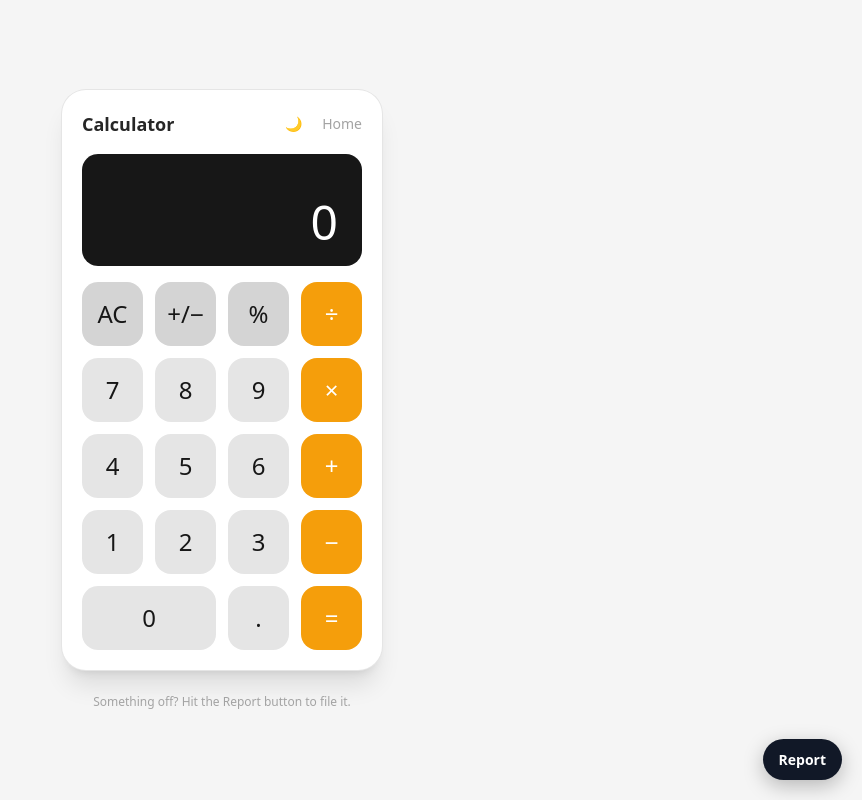
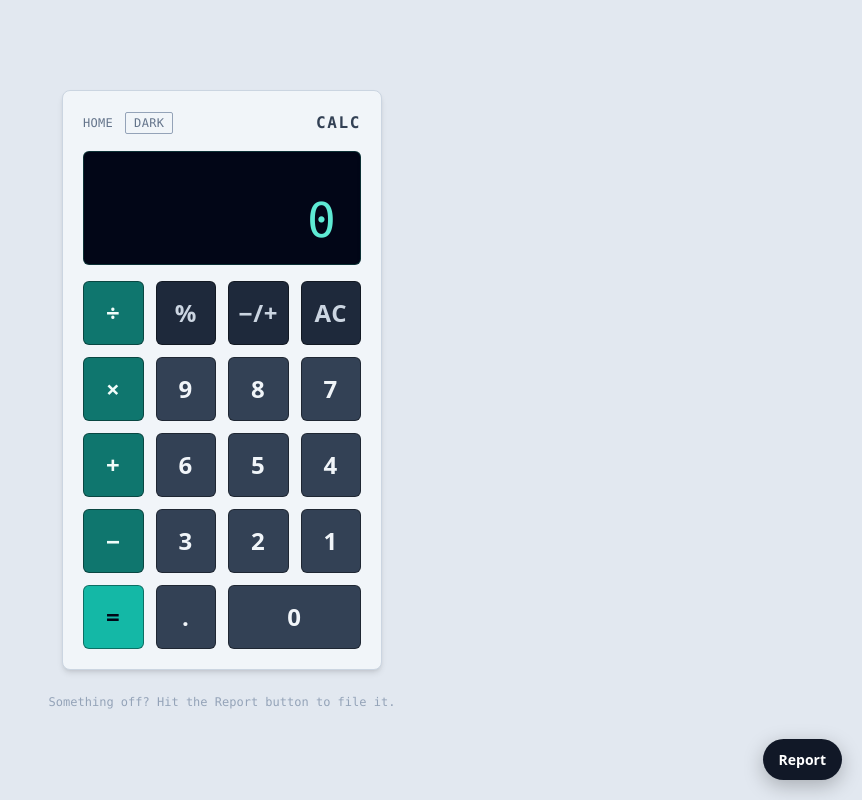
Before and after one commit to willyt3hwhale/paikko, a Next.js app: page /calc in a window 1280 px wide. Shown: the whole page, without its empty margins (418-1280 px from the left). Built offline with nearby package versions, Linux system fonts and the light colour scheme.

Commit message:
Calculator demo baseline (restyle + rtl from agent loop)

```diff
--- a/app/calc/Display.tsx
+++ b/app/calc/Display.tsx
@@ -25,12 +25,15 @@ export function Display() {
       : " ";
 
   return (
-    <div className="calc-display flex flex-col items-end justify-end gap-1 rounded-2xl bg-neutral-900 px-6 py-5 text-white">
-      <div className="calc-display-pending h-5 text-sm font-medium text-neutral-400">
+    <div
+      dir="ltr"
+      className="calc-display flex flex-col items-end justify-end gap-1 rounded-md border border-teal-900/60 bg-slate-950 px-6 py-5 font-mono text-teal-300 shadow-inner"
+    >
+      <div className="calc-display-pending h-5 text-sm font-medium text-teal-600">
         {pending}
       </div>
       <div
-        className="calc-display-current w-full truncate text-right text-5xl font-light tabular-nums"
+        className="calc-display-current w-full truncate text-right text-5xl font-medium tabular-nums"
         data-testid="calc-display"
       >
         {current}
--- a/app/calc/Key.tsx
+++ b/app/calc/Key.tsx
@@ -4,11 +4,14 @@ import type { ReactNode } from "react";
 
 type KeyVariant = "digit" | "operator" | "function" | "equals";
 
+// Flat, square, high-contrast keys - deliberately not the iOS rounded-pill /
+// orange look. Digits are slate, functions are a muted steel, operators/equals
+// use a teal accent instead of Apple's amber.
 const VARIANT_CLASS: Record<KeyVariant, string> = {
-  digit: "bg-neutral-200 text-neutral-900 hover:bg-neutral-300",
-  operator: "bg-amber-500 text-white hover:bg-amber-400",
-  function: "bg-neutral-300 text-neutral-900 hover:bg-neutral-400",
-  equals: "bg-amber-500 text-white hover:bg-amber-400",
+  digit: "bg-slate-700 text-slate-100 hover:bg-slate-600",
+  operator: "bg-teal-700 text-teal-50 hover:bg-teal-600",
+  function: "bg-slate-800 text-slate-300 hover:bg-slate-700",
+  equals: "bg-teal-500 text-slate-950 hover:bg-teal-400",
 };
 
 /**
@@ -40,8 +43,8 @@ export function Key({
         `calc-key-${label}`,
         VARIANT_CLASS[variant],
         wide ? "col-span-2" : "",
-        "flex h-16 items-center justify-center rounded-2xl text-2xl font-medium",
-        "transition-colors select-none active:scale-95",
+        "flex h-16 items-center justify-center rounded-md text-2xl font-semibold tracking-wide",
+        "border border-black/40 transition-colors select-none active:translate-y-px",
       ].join(" ")}
     >
       {children}
--- a/app/calc/page.tsx
+++ b/app/calc/page.tsx
@@ -50,25 +50,26 @@ export default function CalculatorPage() {
     <main
       className={[
         "flex min-h-screen flex-col items-center justify-center p-6",
-        dark ? "bg-neutral-950" : "bg-neutral-100",
+        dark ? "bg-slate-950" : "bg-slate-200",
       ].join(" ")}
     >
       <section
+        dir="rtl"
         className={[
-          "calc-app w-full max-w-xs rounded-3xl p-5 shadow-xl ring-1",
+          "calc-app w-full max-w-xs rounded-lg border p-5 shadow-md",
           dark
-            ? "bg-neutral-800 ring-neutral-700"
-            : "bg-white ring-neutral-200",
+            ? "border-slate-700 bg-slate-900"
+            : "border-slate-300 bg-slate-100",
         ].join(" ")}
       >
         <header className="mb-4 flex items-center justify-between">
           <h1
             className={[
-              "text-lg font-semibold",
-              dark ? "text-neutral-100" : "text-neutral-800",
+              "font-mono text-base font-bold tracking-widest uppercase",
+              dark ? "text-teal-300" : "text-slate-700",
             ].join(" ")}
           >
-            Calculator
+            Calc
           </h1>
           <div className="flex items-center gap-3">
             <button
@@ -77,21 +78,21 @@ export default function CalculatorPage() {
               aria-pressed={dark}
               onClick={() => setDark((d) => !d)}
               className={[
-                "calc-dark-toggle rounded-full px-2 py-1 text-sm transition-colors select-none",
+                "calc-dark-toggle rounded-sm border px-2 py-0.5 font-mono text-xs tracking-wide uppercase transition-colors select-none",
                 dark
-                  ? "text-neutral-300 hover:text-white"
-                  : "text-neutral-400 hover:text-neutral-600",
+                  ? "border-slate-600 text-slate-300 hover:bg-slate-800"
+                  : "border-slate-400 text-slate-500 hover:bg-slate-200",
               ].join(" ")}
             >
-              {dark ? "☀️" : "🌙"}
+              {dark ? "Light" : "Dark"}
             </button>
             <Link
               href="/"
               className={[
-                "text-sm",
+                "font-mono text-xs tracking-wide uppercase",
                 dark
-                  ? "text-neutral-400 hover:text-neutral-200"
-                  : "text-neutral-400 hover:text-neutral-600",
+                  ? "text-slate-400 hover:text-teal-300"
+                  : "text-slate-500 hover:text-slate-700",
               ].join(" ")}
             >
               Home
@@ -105,8 +106,8 @@ export default function CalculatorPage() {
       </section>
       <p
         className={[
-          "mt-6 text-xs",
-          dark ? "text-neutral-500" : "text-neutral-400",
+          "mt-6 font-mono text-xs",
+          dark ? "text-slate-600" : "text-slate-400",
         ].join(" ")}
       >
         Something off? Hit the Report button to file it.
```
